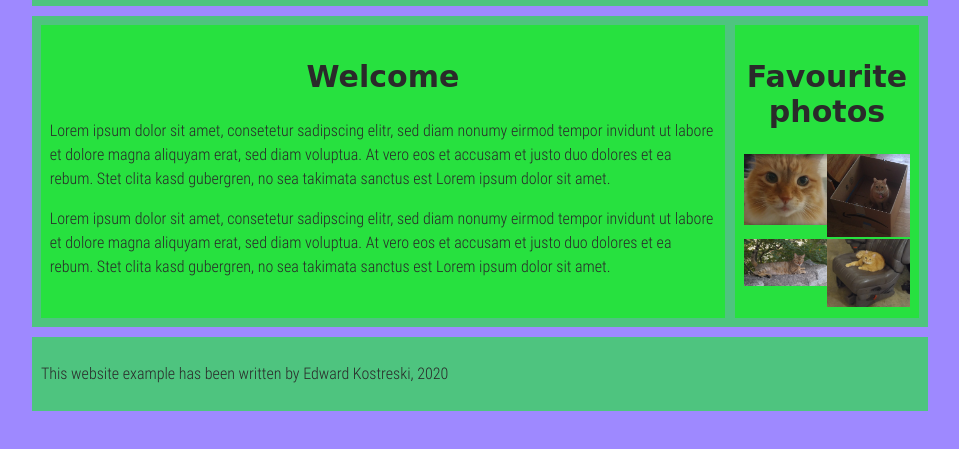
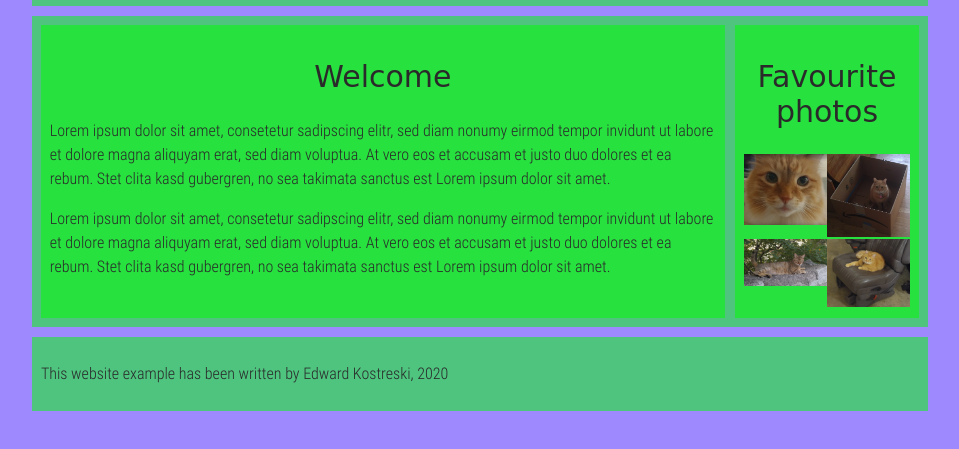
Before and after one commit to eddiekoski/eddiekoski.github.io, a plain HTML site: page lab_3/index.html in a window 1280 px wide. Shown: the part 179-628 px from the top of the page, without its empty margins (160-1119 px from the left). Drawn offline with Linux system fonts and the light colour scheme; a web font is replaced by a local one.

Commit message:
step4
Step4
Change the page header font from Cinzel Decorative 700 to a font of your choice from Google Fonts' Display selection (Links to an external site.)

    Use two weights of one font

```diff
--- a/lab_3/google.css
+++ b/lab_3/google.css
@@ -1,3 +1,5 @@
+
+
 /* latin */
 @font-face {
   font-family: 'Cinzel Decorative';
--- a/lab_3/index.html
+++ b/lab_3/index.html
@@ -16,6 +16,11 @@
     rel="stylesheet"
     />
     -->
+
+    <link
+      href="https://fonts.googleapis.com/css?family=Cinzel+Decorative&display=swap"
+      rel="stylesheet"
+    />
 
     <link rel="stylesheet" type="text/css" href="google.css" />
 
--- a/lab_3/style.css
+++ b/lab_3/style.css
@@ -1,6 +1,7 @@
 /* || General setup */
 
-html, body {
+html,
+body {
   margin: 0;
   padding: 0;
 }
@@ -8,7 +9,7 @@ html, body {
 html {
   font-size: 10px;
   /*background-color: #a9a9a9;*/
-  background-color:rgb(158, 137, 255);
+  background-color: rgb(158, 137, 255);
 }
 
 body {
@@ -19,13 +20,28 @@ body {
 
 /* || typography */
 
-h1, h2, h3 {
-  font-family: 'Cinzel Decorative', cursive;
+h1{
+  font-family: "Simonetta", cursive;
+  font-weight: 900;
   color: #2a2a2a;
 }
 
-p, input, li {
-  font-family: 'Roboto Condensed', sans-serif;
+
+h2,
+h3 {
+  /*
+  font-family: 'Cinzel Decorative', cursive;
+  */
+
+  font-family: "Simonetta", cursive;
+  font-weight: 400;
+  color: #2a2a2a;
+}
+
+p,
+input,
+li {
+  font-family: "Roboto Condensed", sans-serif;
   color: #2a2a2a;
 }
 
@@ -44,7 +60,8 @@ h3 {
   font-size: 2.2rem;
 }
 
-p, li {
+p,
+li {
   font-size: 1.6rem;
   line-height: 1.5;
 }
@@ -62,8 +79,14 @@ body > * {
   padding: 1%;
 }
 
-main, header, nav, article, aside, footer, section {
-  background-color: rgba(0,255,0,0.5);
+main,
+header,
+nav,
+article,
+aside,
+footer,
+section {
+  background-color: rgba(0, 255, 0, 0.5);
   padding: 1%;
 }
 
@@ -97,7 +120,8 @@ nav li {
   flex: 1;
 }
 
-nav a, nav span {
+nav a,
+nav span {
   display: inline-block;
   font-size: 2rem;
   height: 3rem;
@@ -105,7 +129,6 @@ nav a, nav span {
   text-transform: uppercase;
   text-decoration: none;
   color: black;
-
 }
 
 /* || main layout */
@@ -114,7 +137,8 @@ main {
   display: flex;
 }
 
-article, section {
+article,
+section {
   flex: 4;
 }
 
```
